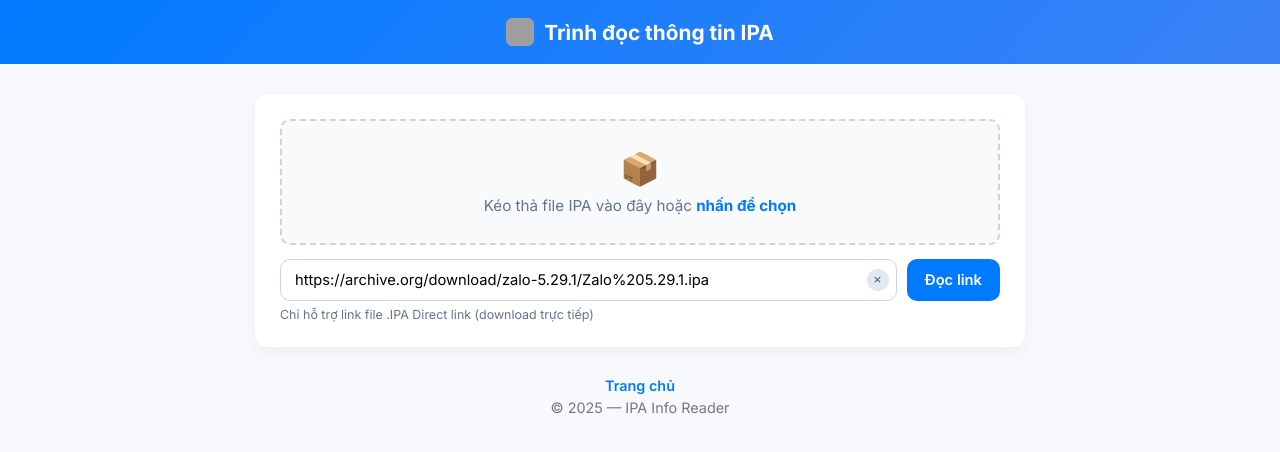
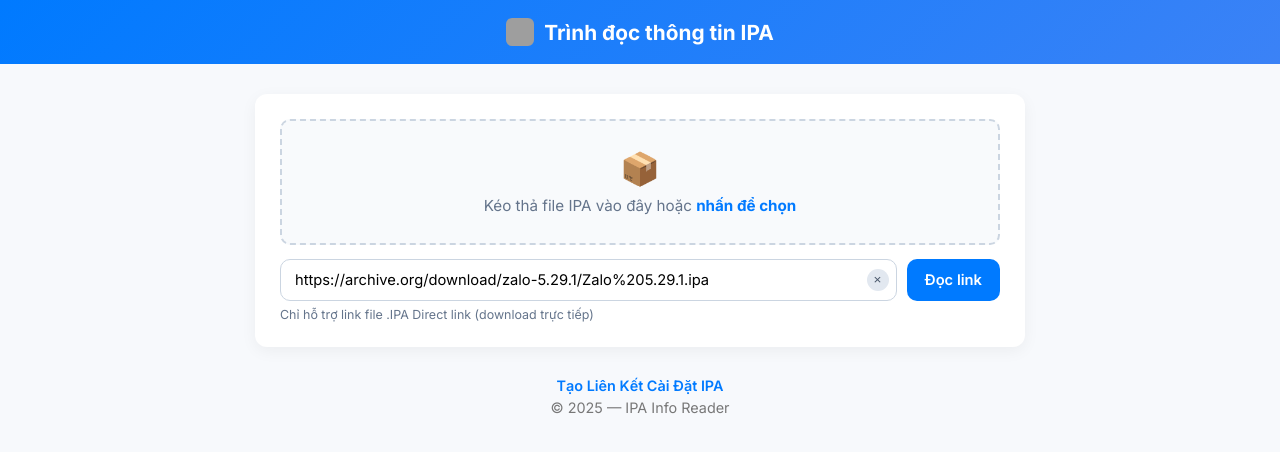
Before and after one commit to info-ipa/info-ipa.github.io, a plain HTML site: page index.html in a window 1280 px wide. Drawn offline with nearby package versions, Linux system fonts and the light colour scheme; grey boxes are pictures that could not be loaded.

Commit message:
Update index.html

```diff
--- a/index.html
+++ b/index.html
@@ -327,7 +327,7 @@
 </main>
 
 <footer>
-  <a href="https://nhut990.github.io" target="_blank">Trang chủ</a><br>
+  <a href="https://info-ipa.github.io/cai-ipa/" target="_blank">Tạo Liên Kết Cài Đặt IPA</a><br>
   © 2025 — IPA Info Reader
 </footer>
 
```
